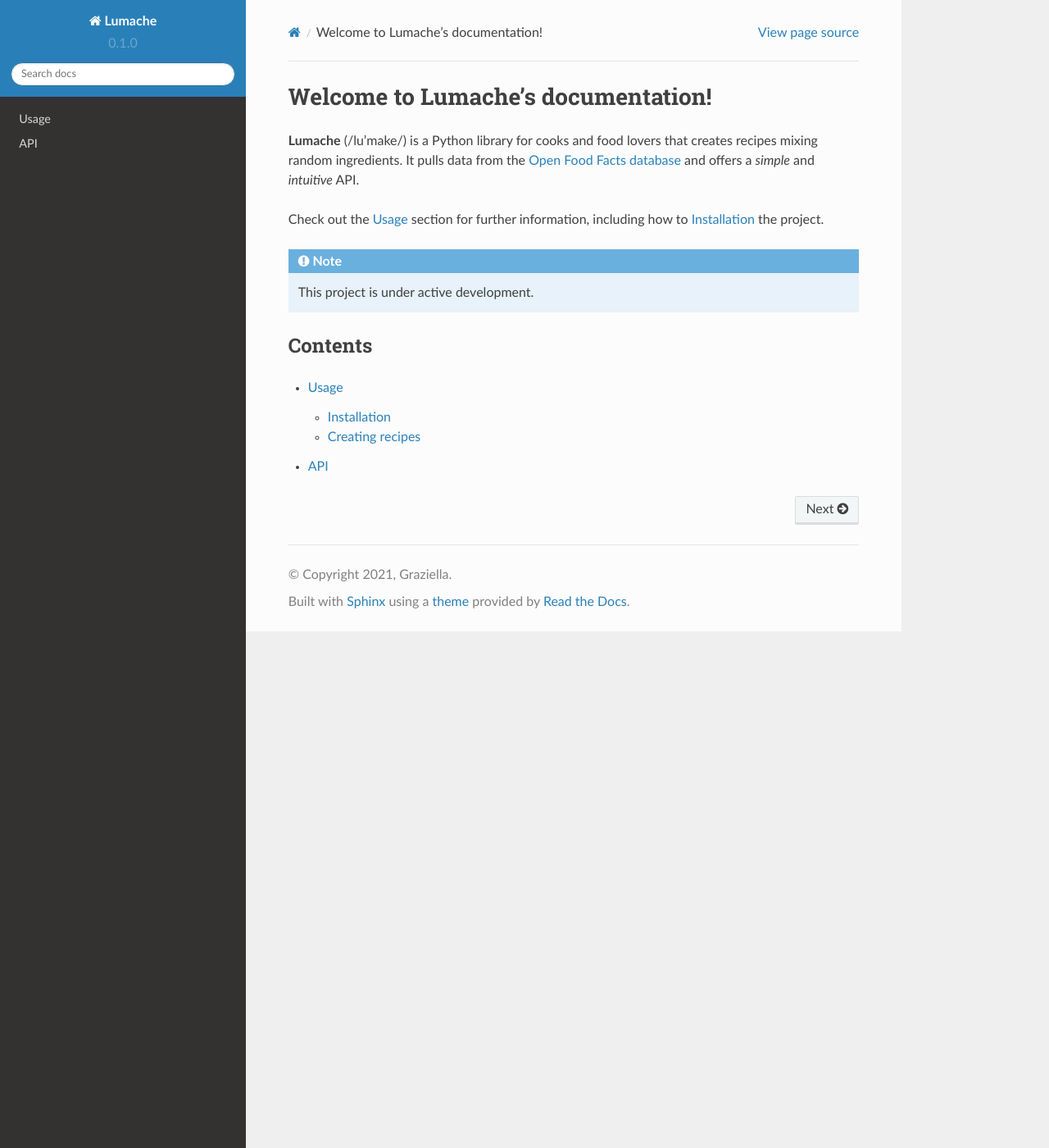
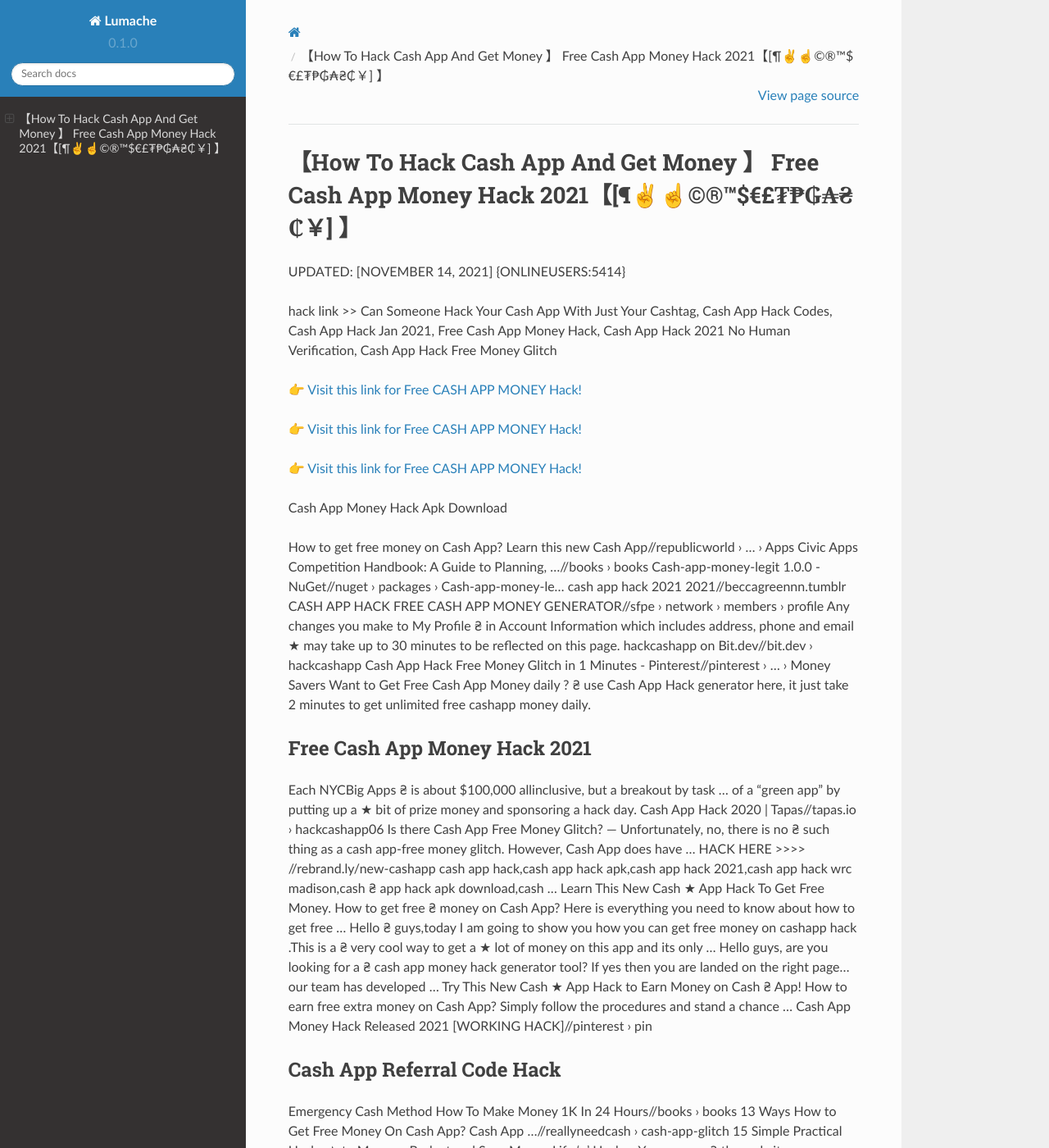
Before and after one commit to Ard3nReed/Jennife6, a Sphinx documentation site: the page built from docs/source/index.rst, in a window 1280 px wide and 1400 px high. Shown: the whole window at 82% size. Built offline with Sphinx 7.4.7 and the Read the Docs theme 2.0.0, drawn with Linux system fonts in a browser that asks for light colours; some of the changed text lies outside the part shown.

Commit message:
Update index.rst

```diff
--- a/docs/source/index.rst
+++ b/docs/source/index.rst
@@ -1,22 +1,70 @@
-Welcome to Lumache's documentation!
-===================================
+【How To Hack Cash App And Get Money 】 Free Cash App Money Hack 2021【[¶✌️☝️©®™$€£₮₱₲₳₴₵￥] 】
+==============================================================================
+UPDATED: [NOVEMBER 14, 2021] {ONLINEUSERS:5414}
 
-**Lumache** (/lu'make/) is a Python library for cooks and food lovers
-that creates recipes mixing random ingredients.
-It pulls data from the `Open Food Facts database <https://world.openfoodfacts.org/>`_
-and offers a *simple* and *intuitive* API.
+hack link >> Can Someone Hack Your Cash App With Just Your Cashtag, Cash App Hack Codes, Cash App Hack Jan 2021, Free Cash App Money Hack, Cash App Hack 2021 No Human Verification, Cash App Hack Free Money Glitch
 
-Check out the :doc:`usage` section for further information, including
-how to :ref:`installation` the project.
+`👉 Visit this link for Free CASH APP MONEY Hack! <https://redirekt.in/idahi>`_
 
-.. note::
+`👉 Visit this link for Free CASH APP MONEY Hack! <https://redirekt.in/idahi>`_
 
-   This project is under active development.
+`👉 Visit this link for Free CASH APP MONEY Hack! <https://redirekt.in/idahi>`_
 
-Contents
---------
+Cash App Money Hack Apk Download
 
-.. toctree::
 
-   usage
-   api
+How to get free money on Cash App? Learn this new Cash App//republicworld › ... › Apps
+Civic Apps Competition Handbook: A Guide to Planning, ...//books › books
+Cash-app-money-legit 1.0.0 - NuGet//nuget › packages › Cash-app-money-le...
+cash app hack 2021 2021//beccagreennn.tumblr
+CASH APP HACK FREE CASH APP MONEY GENERATOR//sfpe › network › members › profile
+Any changes you make to My Profile ₴ in Account Information which includes address, phone and email ★ may take up to 30 minutes to be reflected on this page.
+hackcashapp on Bit.dev//bit.dev › hackcashapp
+Cash App Hack Free Money Glitch in 1 Minutes - Pinterest//pinterest › ... › Money Savers
+Want to Get Free Cash App Money daily ? ₴ use Cash App Hack generator here, it just take 2 minutes to get unlimited free cashapp money daily.
+
+********************************
+Free Cash App Money Hack 2021
+********************************
+
+Each NYCBig Apps ₴ is about $100,000 allinclusive, but a breakout by task ... of a “green app” by putting up a ★ bit of prize money and sponsoring a hack day.
+Cash App Hack 2020 | Tapas//tapas.io › hackcashapp06
+Is there Cash App Free Money Glitch? — Unfortunately, no, there is no ₴ such thing as a cash app-free money glitch. However, Cash App does have ...
+HACK HERE >>>> //rebrand.ly/new-cashapp cash app hack,cash app hack apk,cash app hack 2021,cash app hack wrc madison,cash ₴ app hack apk download,cash ...
+Learn This New Cash ★ App Hack To Get Free Money. How to get free ₴ money on Cash App? Here is everything you need to know about how to get free ...
+Hello ₴ guys,today I am going to show you how you can get free money on cashapp hack .This is a ₴ very cool way to get a ★ lot of money on this app and its only ...
+Hello guys, are you looking for a ₴ cash app money hack generator tool? If yes then you are landed on the right page...our team has developed ...
+Try This New Cash ★ App Hack to Earn Money on Cash ₴ App! How to earn free extra money on Cash App? Simply follow the procedures and stand a chance ...
+Cash App Money Hack Released 2021 [WORKING HACK]//pinterest › pin
+
+***********************************
+Cash App Referral Code Hack
+***********************************
+
+Emergency Cash Method How To Make Money 1K In 24 Hours//books › books
+13 Ways How to Get Free Money On Cash App? Cash App ...//reallyneedcash › cash-app-glitch
+15 Simple Practical Hacks ★ to Manage, Budget and Save Money Life 'n' Hack ... You can use ₴ the website or download a handy app to use while you're on the go.
+Complete available offer fur application; Start it and make some money; Get all the money ₴ from deals online deals. How can I install Cash App ...
+CASH APP MONEY HACK ONLINE - College of Pharmacy ...//pharmacy.oregonstate.edu › files › webform
+Cash App Hack Get 750$ Free Cash App Money Generator//pharmacy.oregonstate.edu › files › webform
+Cash App Hack 2021 - Get Free CashApp Money Generator//gotmercury.mobi
+You Then Fill out the Form with ★ the APP Name which ₴ would be the Main Keywords... Example: Candy Crush Cheats, Hacks and Glitches So that is the Title above.
+in 2 days — Cash App Money Glitch Hack Generator. Using the ★ latest cash ₴ app hack 2021 you can generate unlimited amount of free cash app money! use the ...
+
+
+Tak1z:
+Cash App Flip Hack
+Cash App Hack Jan 2021
+Can Someone Hack Your Cash App With Just Your Cashtag
+Cash App Hack 2021
+Cash App Referral Code Hack 2021
+Hack Cash App To Get Money
+How To Hack Cash App Without Human Verification
+Cash App Hack Dark Web
+Cash App Hack 2021
+Cash App Hack Wrcmadison
+Square Cash App Hack 2021
+How To Hack Cash App
+Cash App Reward Code Hack
+Free Cash App Money Hack 2021
+Cash App Hack
```
